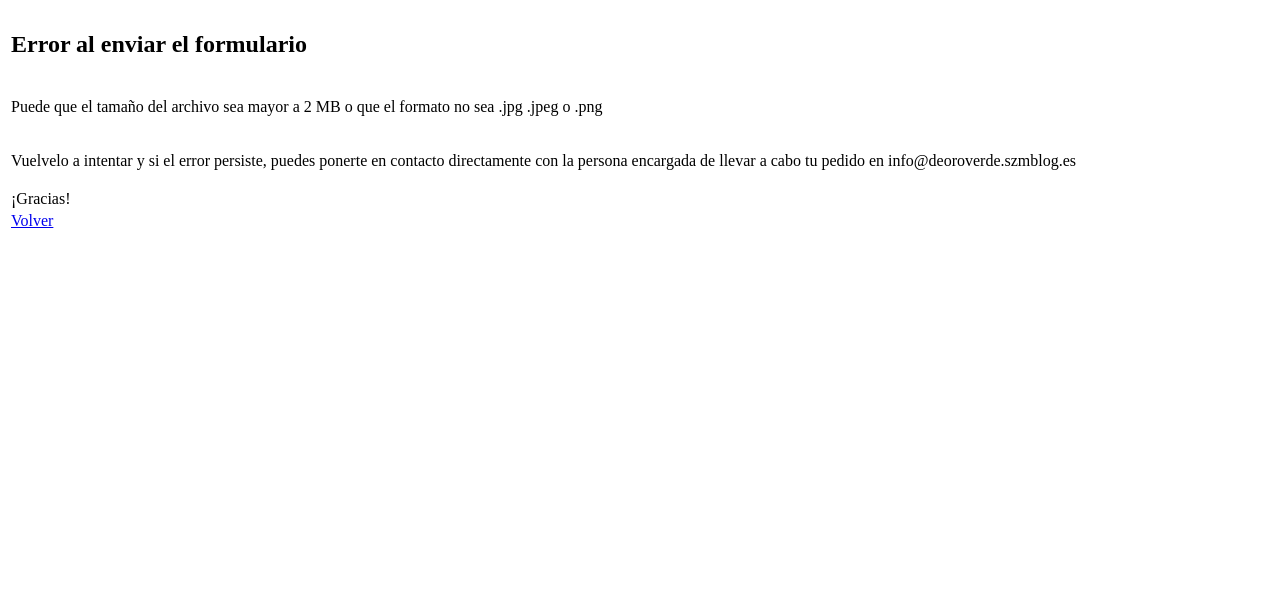
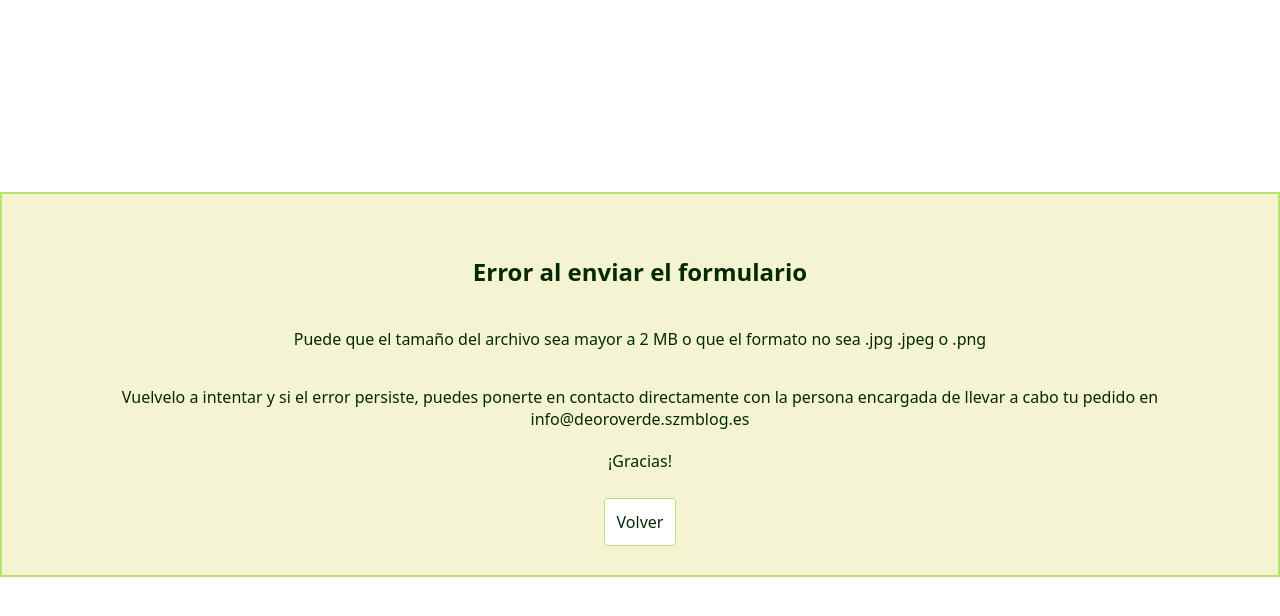
Before and after one commit to Vendelshella/proyecto_deOroVerde, a PHP site: page /subida_error.php in a window 1280 px wide. Shown: the top 616 px of the page. Run offline with PHP 8.4, Linux system fonts and the light colour scheme.

```diff
--- a/css/form_exito_error.css
+++ b/css/form_exito_error.css
@@ -0,0 +1,25 @@
+body{
+    margin: 0;
+    padding:0;
+    box-sizing: border-box;
+    font-family:system-ui, -apple-system, BlinkMacSystemFont, 'Segoe UI', Roboto, Oxygen, Ubuntu, Cantarell, 'Open Sans', 'Helvetica Neue', sans-serif;
+    color:rgb(5, 41, 5);
+}
+table{
+    margin: 15% auto;
+    padding: 3%;
+    text-align: center;
+    border: solid 2px rgb(186, 226, 107);
+    background-color: rgb(244, 244, 211);
+}
+.volver{
+    text-decoration: none;
+    color:rgb(5, 41, 5);
+    background-color: white;
+    border: solid 1px rgb(186, 226, 107);
+    border-radius: 3px;
+    padding: 1%;
+}
+.boton{
+    padding-top: 3%;
+}
```
Also changed, not shown: pedido_form1.php (+16 -16 lines).
